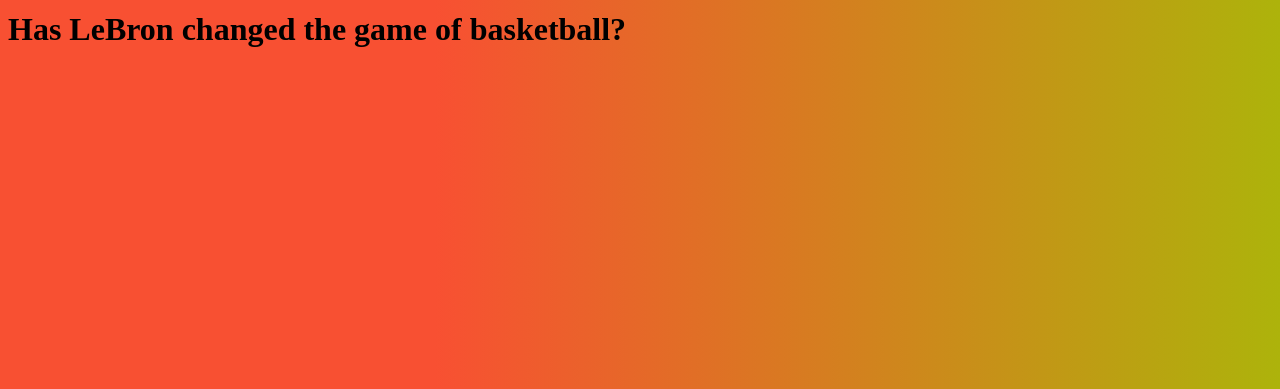
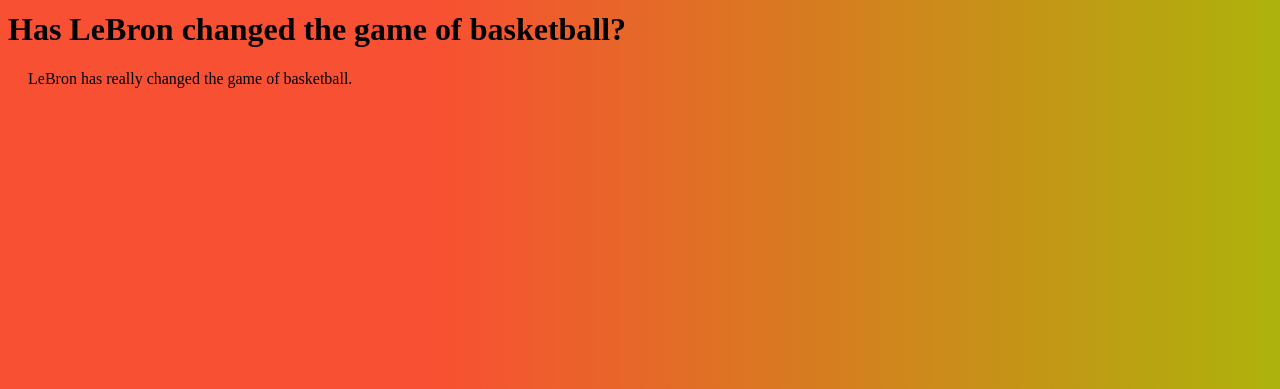
Before and after one commit to Fa-James1/Fa-James1.github.io, a plain HTML site: page index.html in a window 1280 px wide. Shown: the part 411-800 px from the top of the page. Drawn offline with nearby package versions, Linux system fonts and the light colour scheme.

Commit message:
Update index.html

```diff
--- a/index.html
+++ b/index.html
@@ -13,5 +13,6 @@
     <p> LeBron James career is successful. He was drafted 1st overall in the 2003 NBA draft and came straight out of St.Vincent St.Mary High School. LeBron's number one support system was his mother Gloria James. LeBron is said to be the best player in the league now. He is not just a small forward, he can play the point guard, shooting guard, power forward, and center positions. His large basketball iq allows him to survey the floor and make plays happen.</p>
         <img src="http://www.trbimg.com/img-55b10e35/turbine/la-et-mn-lebron-james-space-jam-2-warner-bros-20150722"/>
     <h1> Has LeBron changed the game of basketball? </h1>
+    <p> LeBron has really changed the game of basketball.
   </body>
   </html>
```
